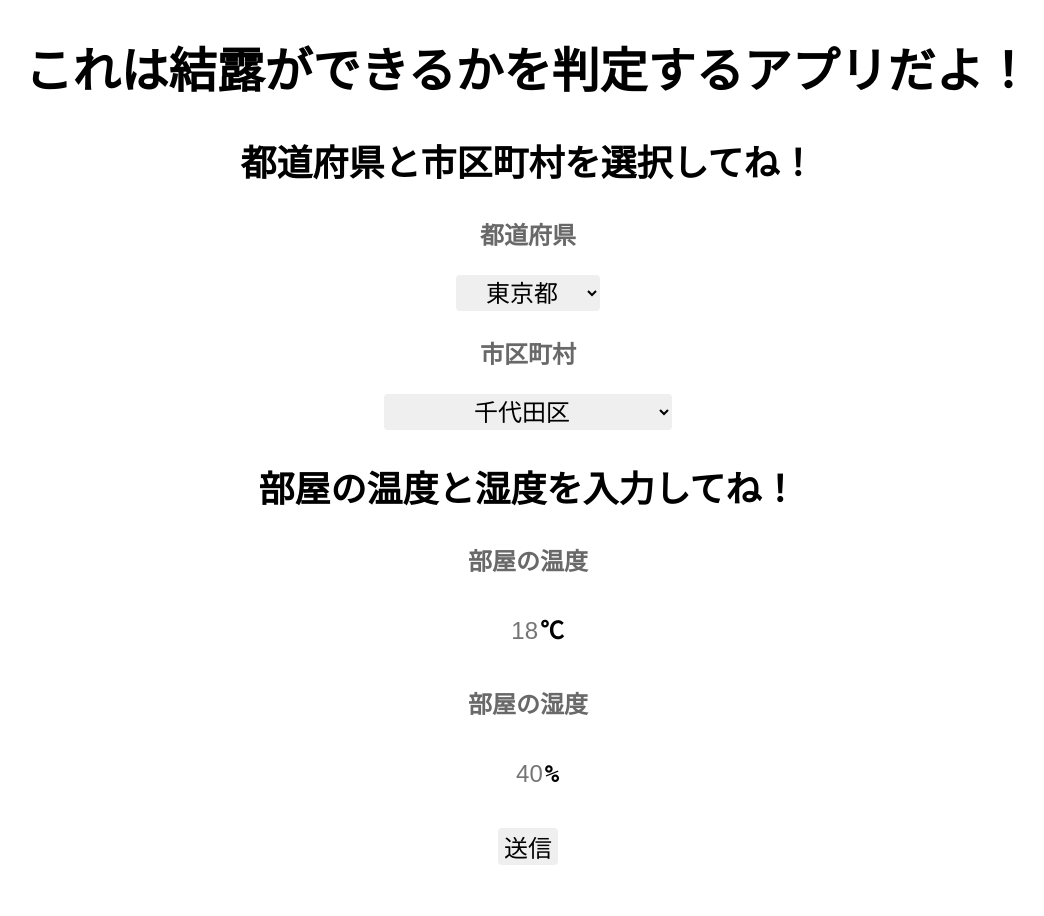
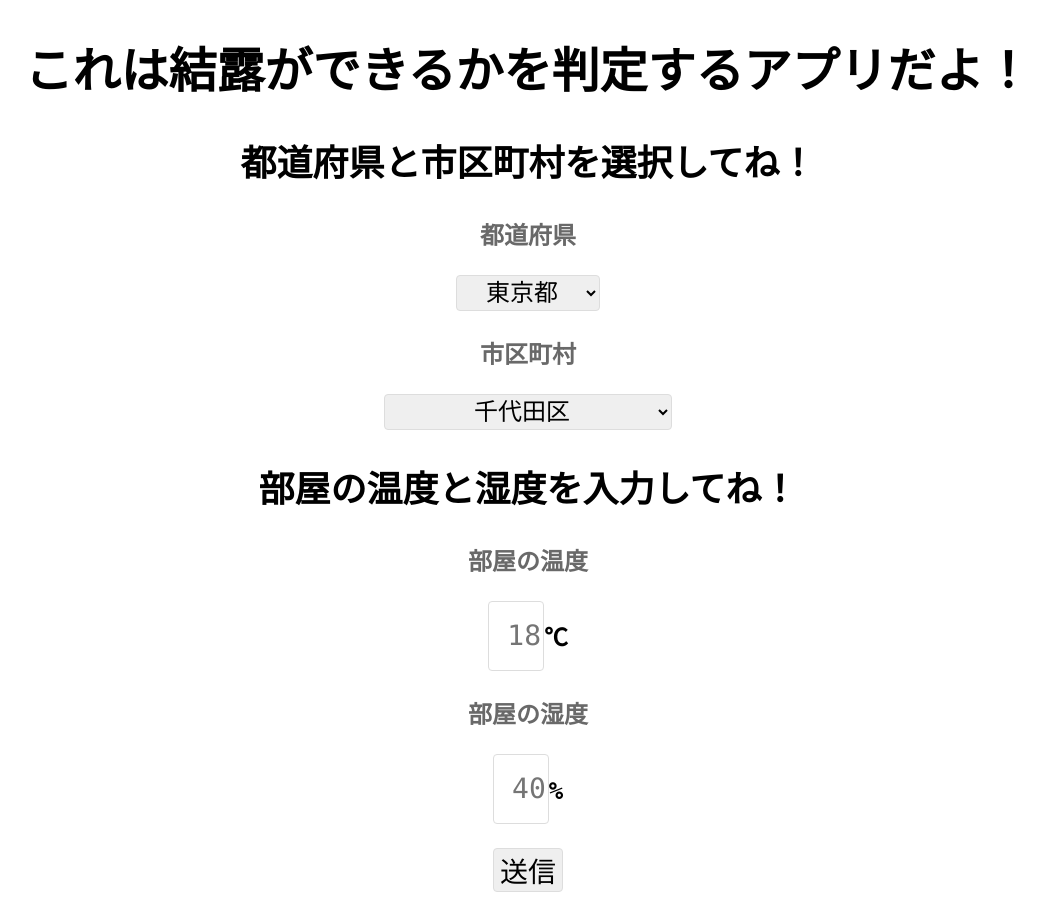
Before and after one commit to kadesh-kk/humidity-bot, a Flask app: page / in a window 1280 px wide. Shown: the whole page, without its empty margins (112-1156 px from the left). Before the commit the page ends 865 px from the top, so only its background shows below. Run offline with Flask 2, Linux system fonts and the light colour scheme.

Commit message:
Add files via upload

```diff
--- a/static/css/style.css
+++ b/static/css/style.css
@@ -4,15 +4,17 @@ body {
 }
 
 select {
+    font-family: 'Consolas', 'Noto Sans JP', '游ゴシック', 'Hiragino Sans','Helvetica Neue', 'メイリオ', 'sans-serif';
     font-size: 1em;
-    border: 1px;
+    border: 1px solid #ddd;
     border-radius: 4px;
     box-sizing: border-box;
 }
 
 input {
-    font-size: 1em;
-    border: 1px;
+    font-family: 'Consolas', 'Noto Sans JP', '游ゴシック', 'Hiragino Sans','Helvetica Neue', 'メイリオ', 'sans-serif';
+    font-size: 28px;
+    border: 1px solid #ddd;
     border-radius: 4px;
     box-sizing: border-box;
 }
```
